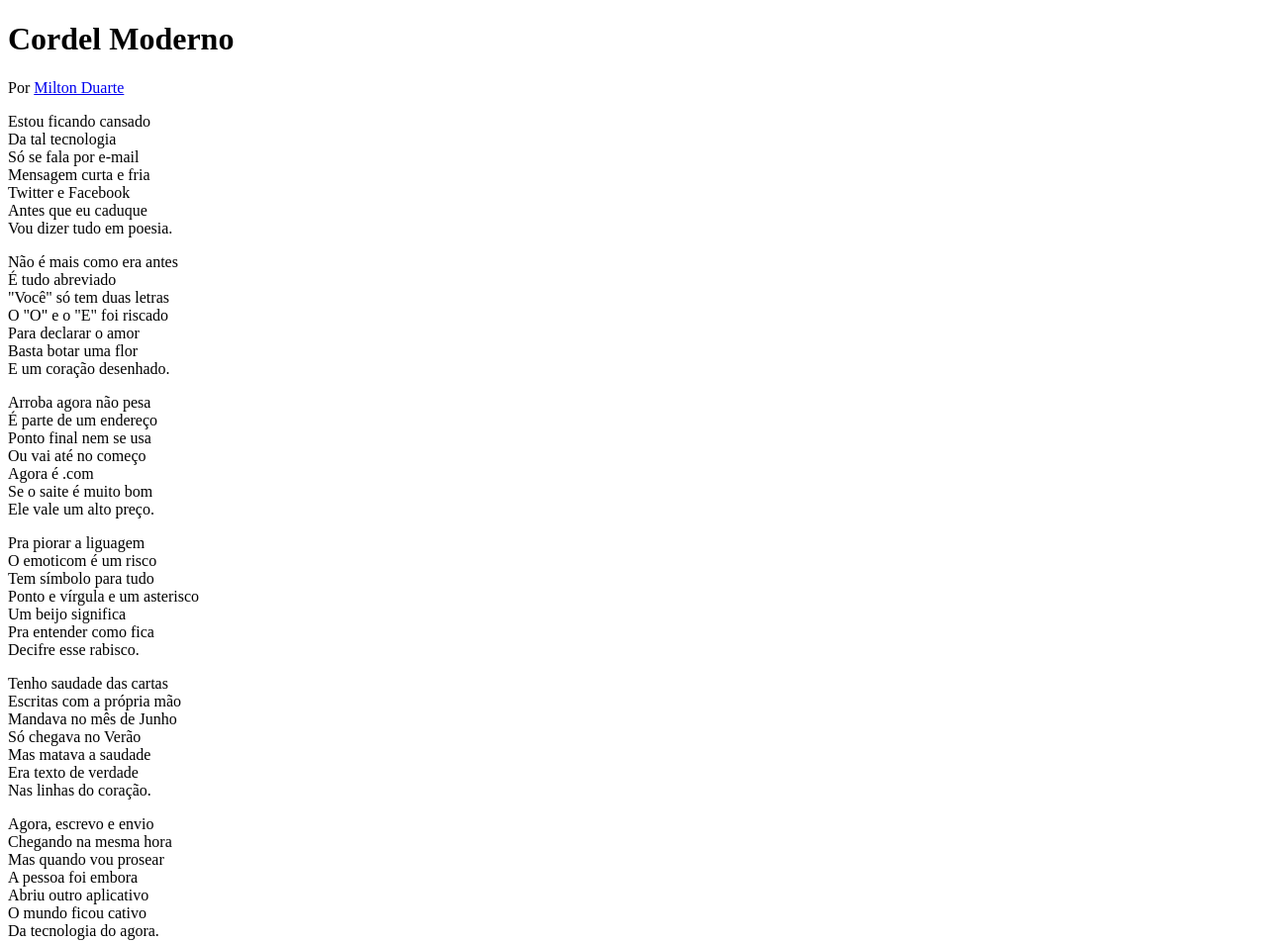
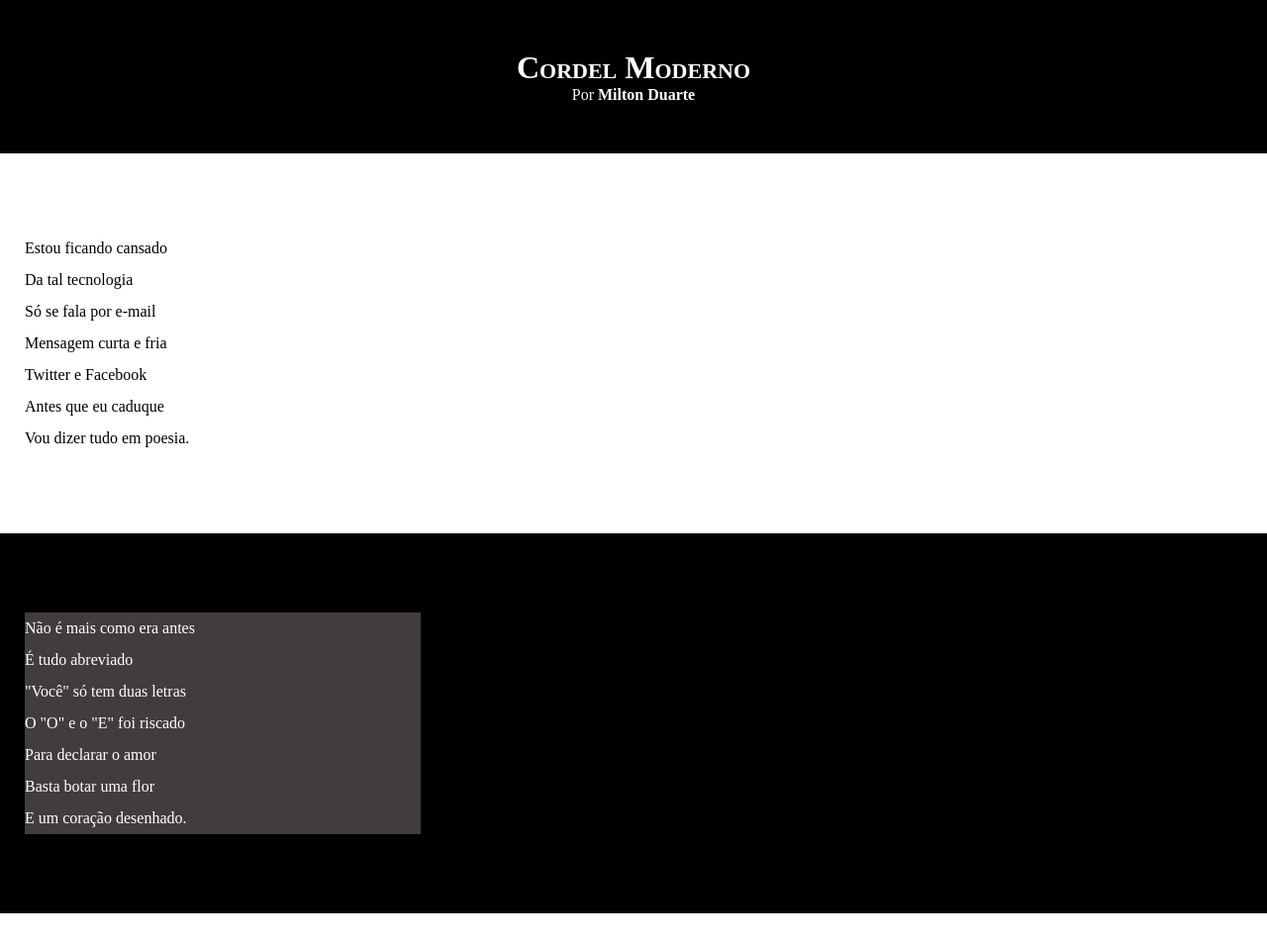
Before and after one commit to GustavoGabriel29/HTML-CSS, a plain HTML site: page desafio012/index.html in a window 1280 px wide. Shown: the top 953 px of the page at 99% size. Drawn offline with Linux system fonts and the light colour scheme.

Commit message:
Atualizei

```diff
--- a/desafio012/estilo/style.css
+++ b/desafio012/estilo/style.css
@@ -1 +1,65 @@
 @charset "UTF-8";
+
+*{
+    margin: 0px;
+    padding: 0px;
+}
+
+html, body {
+    min-height: 100vh;
+    background-color: darkgray;
+}
+
+header {
+    background-color: black;
+    color: white;
+    text-align: center;
+}
+
+header > h1 {
+    padding-top: 50px;
+    font-variant: small-caps;
+}
+
+header > p {
+    padding-bottom: 50px;
+}
+
+a {
+    color: white;
+    text-decoration: none;
+    font-weight: bolder;
+}
+
+a:hover {
+    text-decoration: underline;
+}
+
+section {
+    padding-top: 10vh;
+    padding-bottom: 10vh;
+    line-height: 2em;
+    padding-left: 25px;
+}
+
+section.normal {
+    background-color: white;
+    color: black;
+}
+
+section.imagem {
+    background-color: black;
+    color: white;
+}
+
+section.imagem > p {
+    width: 400px;
+    background-color: rgb(66, 61, 61);
+}
+
+footer {
+    background-color: black;
+    color: white;
+    text-align: center;
+    padding: 10px;
+}
--- a/desafio012/index.html
+++ b/desafio012/index.html
@@ -14,7 +14,7 @@
         </p>
         </header>
 
-    <section>
+    <section class="normal">
         <p>
             Estou ficando cansado <br>
             Da tal tecnologia <br>
@@ -28,7 +28,7 @@
 
 
 
-    <section>
+    <section class="imagem">
         <p>
             Não é mais como era antes <br>
             É tudo abreviado <br>
@@ -42,7 +42,7 @@
 
 
 
-    <section>
+    <section class="normal">
         <p>
             Arroba agora não pesa <br>
             É parte de um endereço <br>
@@ -65,7 +65,7 @@
     </section>
 
 
-    <section>
+    <section class="imagem">
         <p>
             Tenho saudade das cartas <br>
             Escritas com a própria mão <br>
@@ -79,7 +79,7 @@
 
 
 
-    <section>
+    <section class="normal">
         <p>
             Agora, escrevo e envio <br>
             Chegando na mesma hora <br>
```
